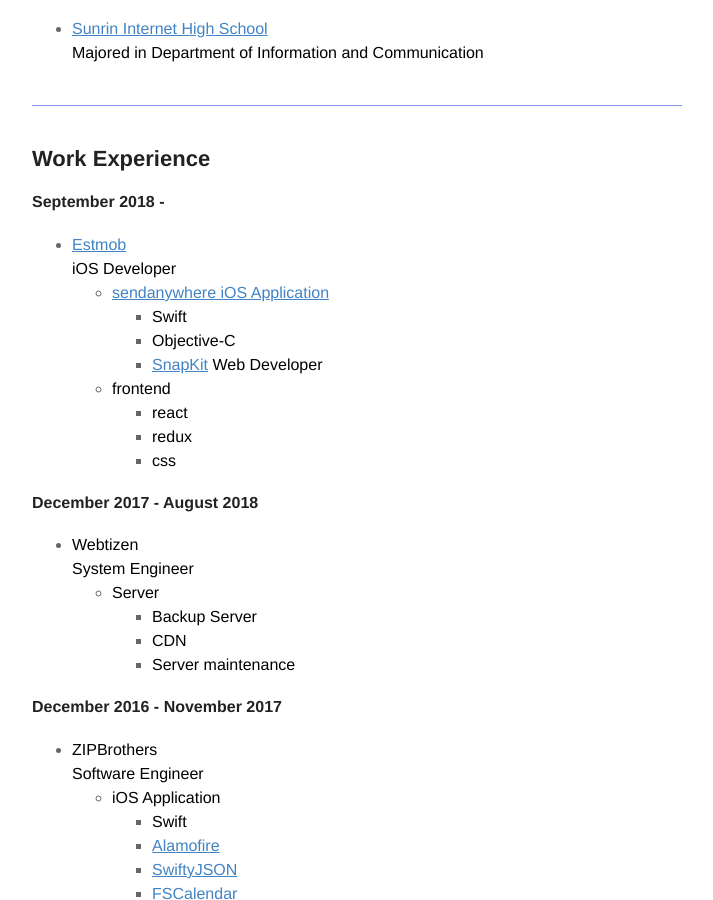
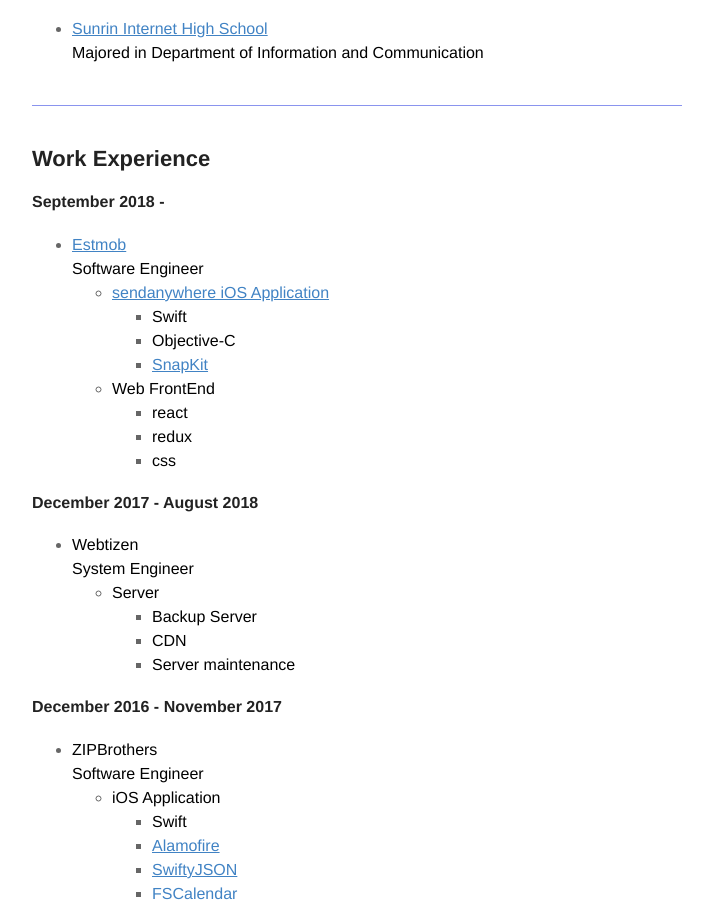
Before and after one commit to jhyejun/jhyejun.github.io, a Jekyll site: the page built from resume.md, in a window 1280 px wide and 900 px high, scrolled down 852 px. Shown: the whole window, without its empty margins (283-996 px from the left). Built offline with Jekyll 4.4.1, drawn with Linux system fonts in a browser that asks for light colours.

Commit message:
Modify resume
Modify resume

```diff
--- a/resume.md
+++ b/resume.md
@@ -43,13 +43,12 @@ layout: page
 
 #### September 2018 -
 - **[Estmob](https://send-anywhere.com/ko/product){:target="_blank"}**<br>
-**iOS Developer**
+**Software Engineer**
 	- **[sendanywhere iOS Application](https://send-anywhere.com/ko/file-transfer){:target="_blank"}**
 		- **Swift**
 		- **Objective-C**
 		- **[SnapKit](https://github.com/SnapKit/SnapKit){:target="_blank"}**
-**Web Developer**
-	- **frontend**
+	- **Web FrontEnd**
 		- **react**
 		- **redux**
 		- **css**
```
